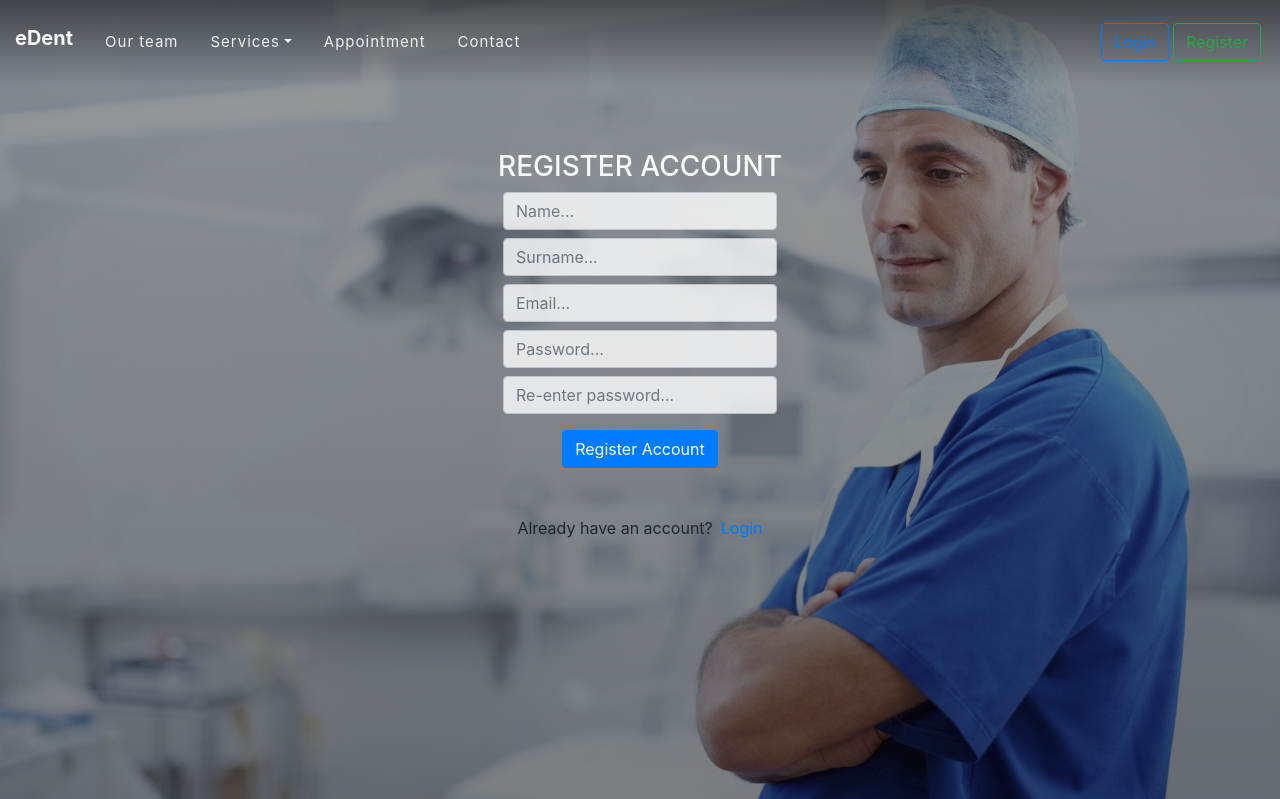
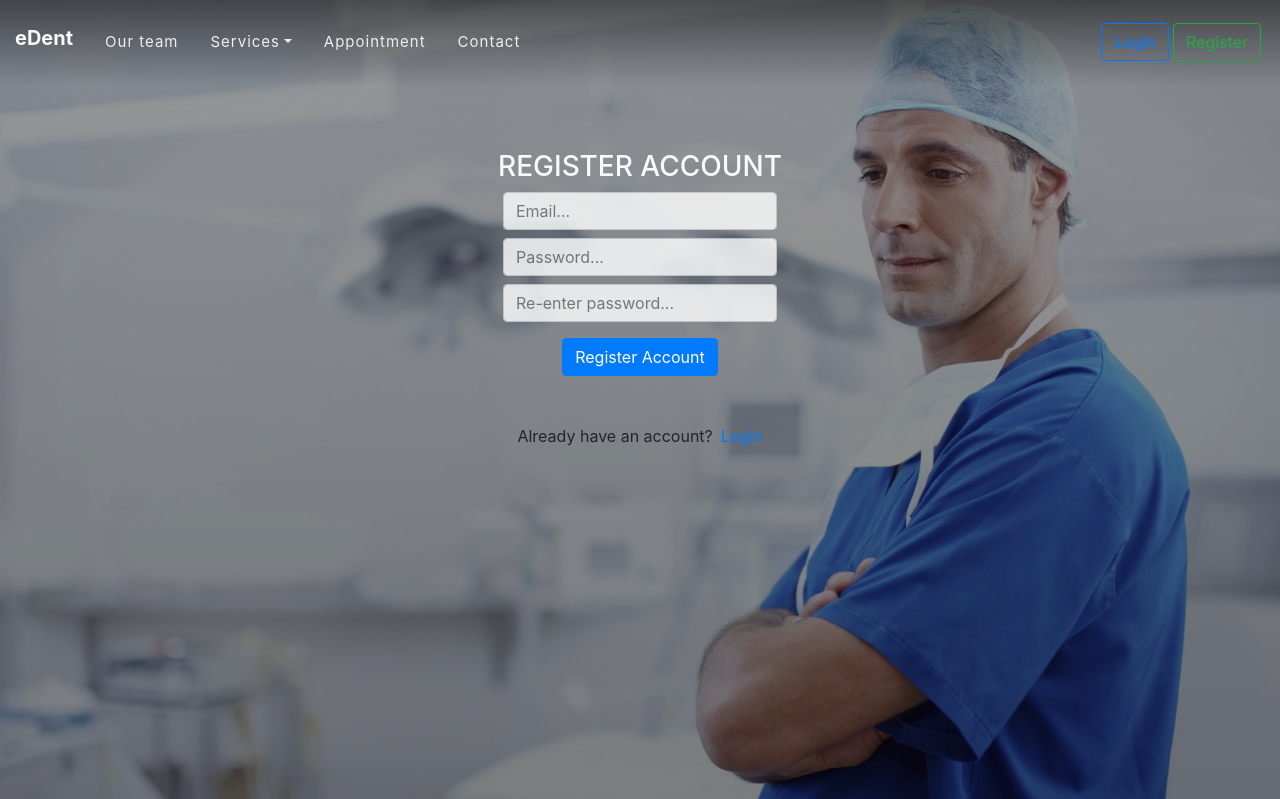
Before and after one commit to FraQu/dent-1, a Django app: page /register/ in a window 1280 px wide. Shown: the top 799 px of the page. Run offline with Django 3.2, Linux system fonts and the light colour scheme; some libraries are stand-ins or nearby versions.

Commit message:
Remove unused fields

```diff
--- a/website/templates/registration/register.html
+++ b/website/templates/registration/register.html
@@ -14,12 +14,6 @@
                     <div class="d-flex justify-content-center form_container">
                         <form method="POST">
                             {% csrf_token %}
-                            <div class="input-group mb-2">
-                                <input type="text" name="name" placeholder="Name..." class="form-control form">
-                            </div>
-                            <div class="input-group mb-2">
-                                <input type="text" name="surname" placeholder="Surname..." class="form-control form">
-                            </div>
                             <div class="input-group mb-2">
                                 <input type="email" name="email" placeholder="Email..." class="form-control form">
                             </div>
```
